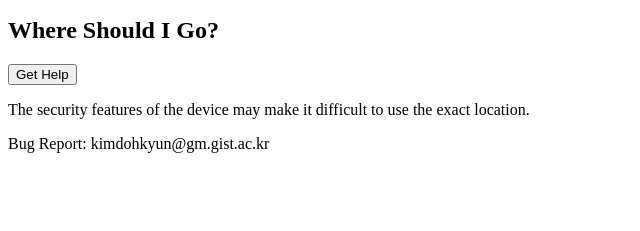
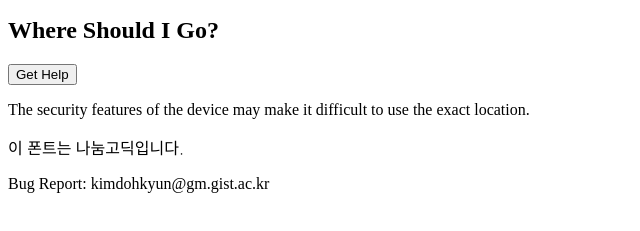
Before and after one commit to Benzenism/GIST-InfoTeam-Web-Edu, a plain HTML site: page index.html in a window 1280 px wide. Shown: the part 369-600 px from the top of the page, without its empty margins (0-640 px from the left). Drawn offline with Linux system fonts and the light colour scheme.

Commit message:
Changed Something

```diff
--- a/index.html
+++ b/index.html
@@ -23,7 +23,6 @@
   <link rel="icon" type="image/png" href="images/favicon-32x32.png" sizes="32x32" />
   <link rel="icon" type="image/png" href="images/favicon-16x16.png" sizes="16x16" />
   <link rel="icon" type="image/png" href="images/favicon-128.png" sizes="128x128" />
-  <meta name="application-name" content="&nbsp;"/>
   <meta name="msapplication-TileColor" content="#FFFFFF" />
   <meta name="msapplication-TileImage" content="images/mstile-144x144.png" />
   <meta name="msapplication-square70x70logo" content="images/mstile-70x70.png" />
@@ -31,7 +30,7 @@
   <meta name="msapplication-wide310x150logo" content="images/mstile-310x150.png" />
   <meta name="msapplication-square310x310logo" content="images/mstile-310x310.png" />
 
-  <title>GIST Food Big-Brother</title>
+  <title>Introduce Page @Benzenism</title>
 </head>
 
 <body>
@@ -48,6 +47,8 @@
       <h2 id="randomResult">Where Should I Go?</h2>
       <button class="button" id="getLocationButton">Get Help</button>
       <p>The security features of the device may make it difficult to use the exact location.</p>
+
+      <p class="nanum-gothic-regular">이 폰트는 나눔고딕입니다.</p>
     </div>
   </main>
 
--- a/style.css
+++ b/style.css
@@ -0,0 +1,7 @@
+@import url('https://fonts.googleapis.com/css2?family=Nanum+Gothic&display=swap');
+
+.nanum-gothic-regular {
+    font-family: "Nanum Gothic", sans-serif;
+    font-weight: 400;
+    font-style: normal;
+  }
```
Also changed, not shown: 1 other file.
